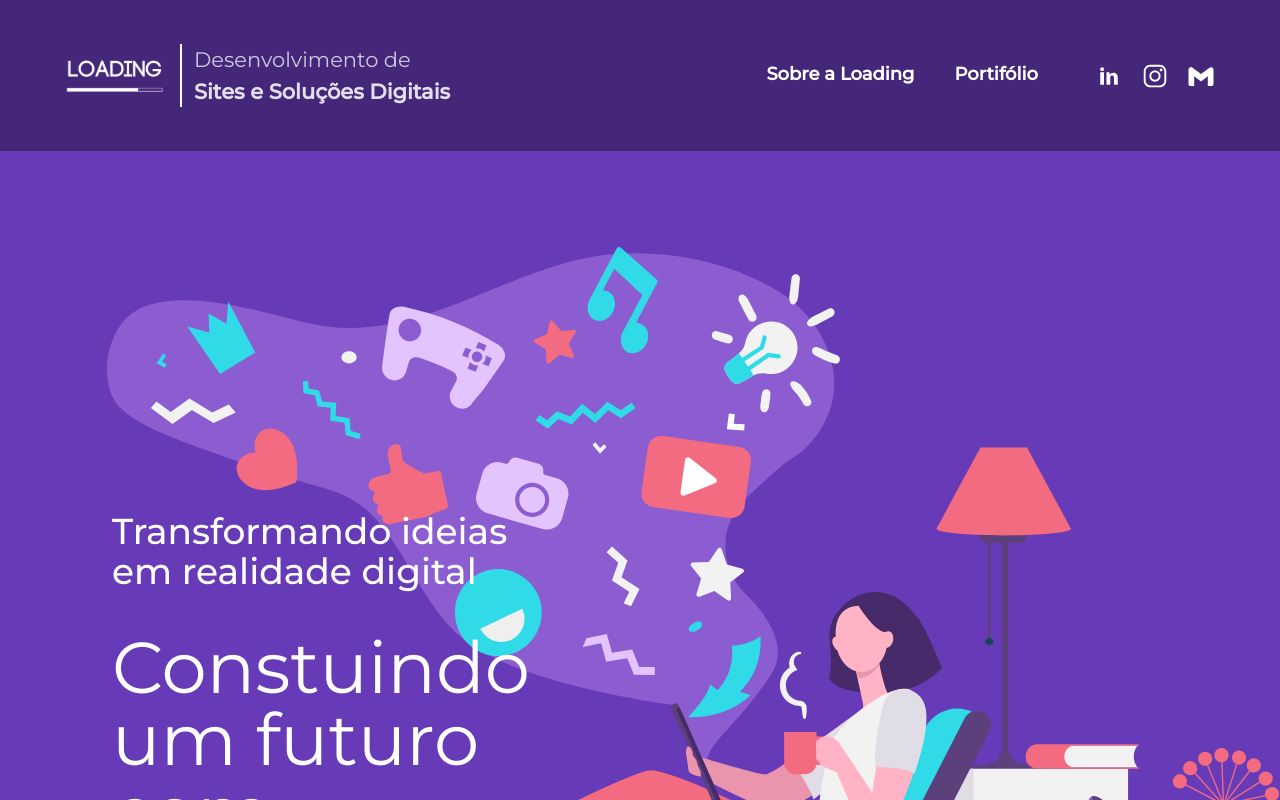
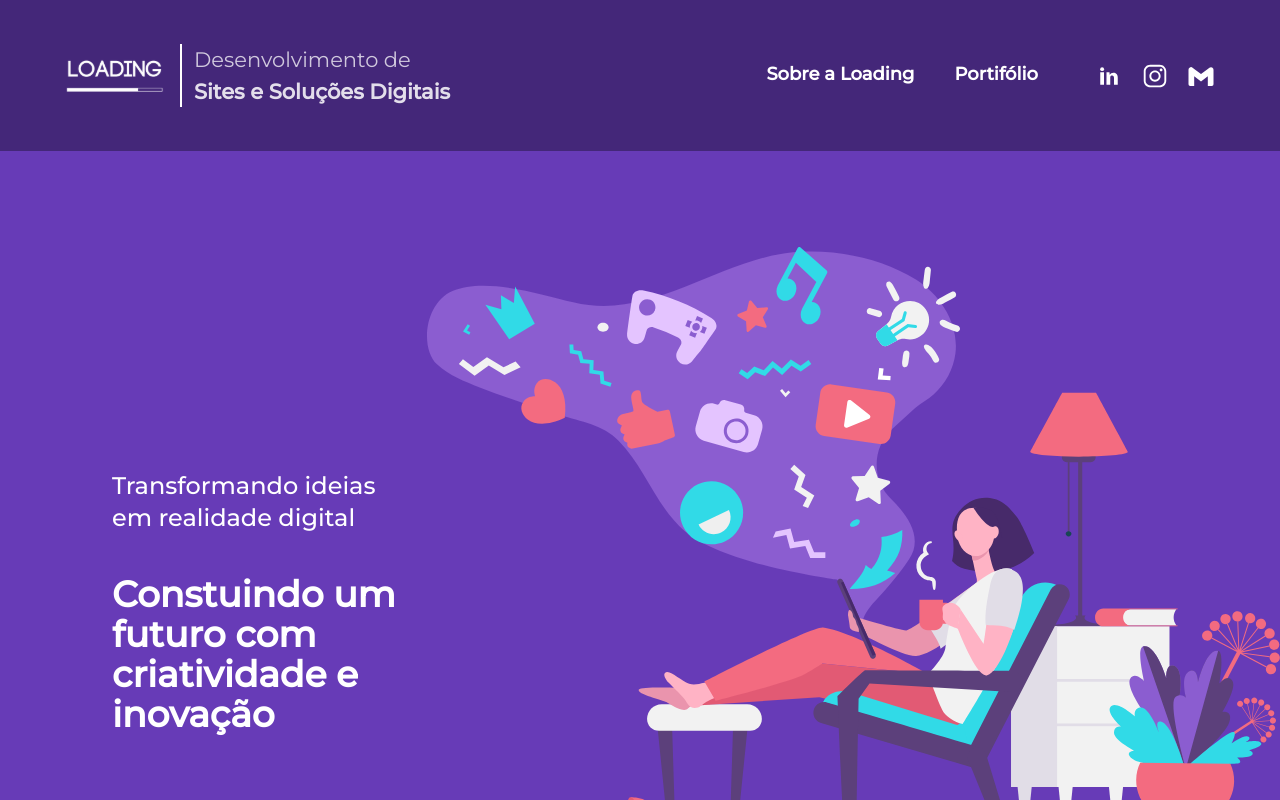
Before and after one commit to AraujoMaciel/replica-loading, a Next.js app: page / in a window 1280 px wide. Shown: the top 800 px of the page. Built offline with nearby package versions, Linux system fonts and the light colour scheme.

Commit message:
style: ajustando estilos do bannerTopo

```diff
--- a/componentes/bannerTopo.tsx
+++ b/componentes/bannerTopo.tsx
@@ -12,19 +12,19 @@ export default function BannerTopo(props: propsBannerTopo){
         <div>
             <div className="bg-roxo h-full w-full">
                 <div className="relative">
-                    <div className="flex justify-center items-center py-24 w-11/12 mr-0 ml-auto sm:full">
+                    <div className="flex justify-center items-center py-24 md:w-8/12 ml-auto sm:full">
                         <Image
                             src={`/${props.imagem}`}
-                            width={1500}
-                            height={1500}
+                            width={1200}
+                            height={1200}
                             alt="Banner Topo"
                             className=""
                         />
                     </div>
                     <div className={`bg-lilas/50 sm:bg-transparent w-full h-full text-white absolute top-0 p-6 sm:p-8`}>
-                        <div className="w-3/4 pt-12 md:pl-10 md:pt-10 md:w-4/5 sm:flex justify-center items-left flex-col sm:mt-24 lg:pt-24 lg:pl-20 xl:pt-48 xl:w-5/12 xl:pl-20">
-                            <p className="pt-10 font-medium text-lg sm:text-2xl sm:mb-5 lg:text-4xl">{props.subtitulo}</p>
-                            <h1 className="text-2xl pt-5 sm:text-5xl lg:text-7xl">{props.titulo}</h1>
+                        <div className="h-full w-3/4 md:w-3/5 sm:flex justify-center items-left flex-col md:p-7  lg:pt-16 xl:pt-32 xl:w-4/12 xl:pl-20">
+                            <p className="py-10 font-medium text-lg sm:text-xl lg:text-2xl">{props.subtitulo}</p>
+                            <h1 className="font-bold text-xl sm:text-2xl lg:text-4xl">{props.titulo}</h1>
                         </div>
                     </div>
                 </div>
```
